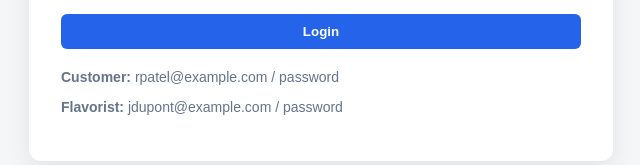
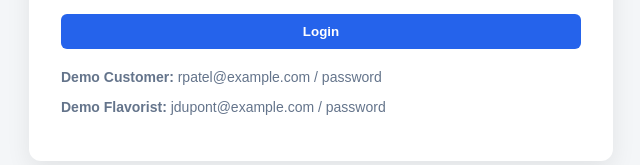
Before and after one commit to Tomc1arke/symrise-flavour-app, a React (Vite) app in the folder client/: page / in a window 1280 px wide. Shown: the part 480-645 px from the top of the page, without its empty margins (319-959 px from the left). Built offline with nearby package versions, Linux system fonts and the light colour scheme.

Commit message:
UI lables cleaned up + removed unused files + changed README file

```diff
--- a/client/src/pages/CustomerDashboard.jsx
+++ b/client/src/pages/CustomerDashboard.jsx
@@ -188,7 +188,7 @@ function CustomerDashboard({ user, onLogout }) {
                             Submit for Review
                           </button>
                         ) : (
-                          <span className="muted">No submit action</span>
+                          <span className="muted">Submitted / Awaiting review</span>
                         )}
                       </div>
                     </td>
--- a/client/src/pages/FlavoristDashboard.jsx
+++ b/client/src/pages/FlavoristDashboard.jsx
@@ -83,7 +83,7 @@ function FlavoristDashboard({ user, onLogout }) {
       <section className="dashboard">
         <div className="dashboard-header">
           <div>
-            <h1>Flavorist Dashboard</h1>
+            <h1>Review Submitted Flavors</h1>
             <p>
               Welcome, {user.firstName} {user.lastName}
             </p>
--- a/client/src/pages/Login.jsx
+++ b/client/src/pages/Login.jsx
@@ -64,8 +64,8 @@ function Login({ onLogin }) {
         </form>
 
         <div className="hint">
-          <p><strong>Customer:</strong> rpatel@example.com / password</p>
-          <p><strong>Flavorist:</strong> jdupont@example.com / password</p>
+          <p><strong>Demo Customer:</strong> rpatel@example.com / password</p>
+          <p><strong>Demo Flavorist:</strong> jdupont@example.com / password</p>
         </div>
       </section>
     </main>
```
Also changed, not shown: 2 other files (tests, documents, lock files or other folders).
